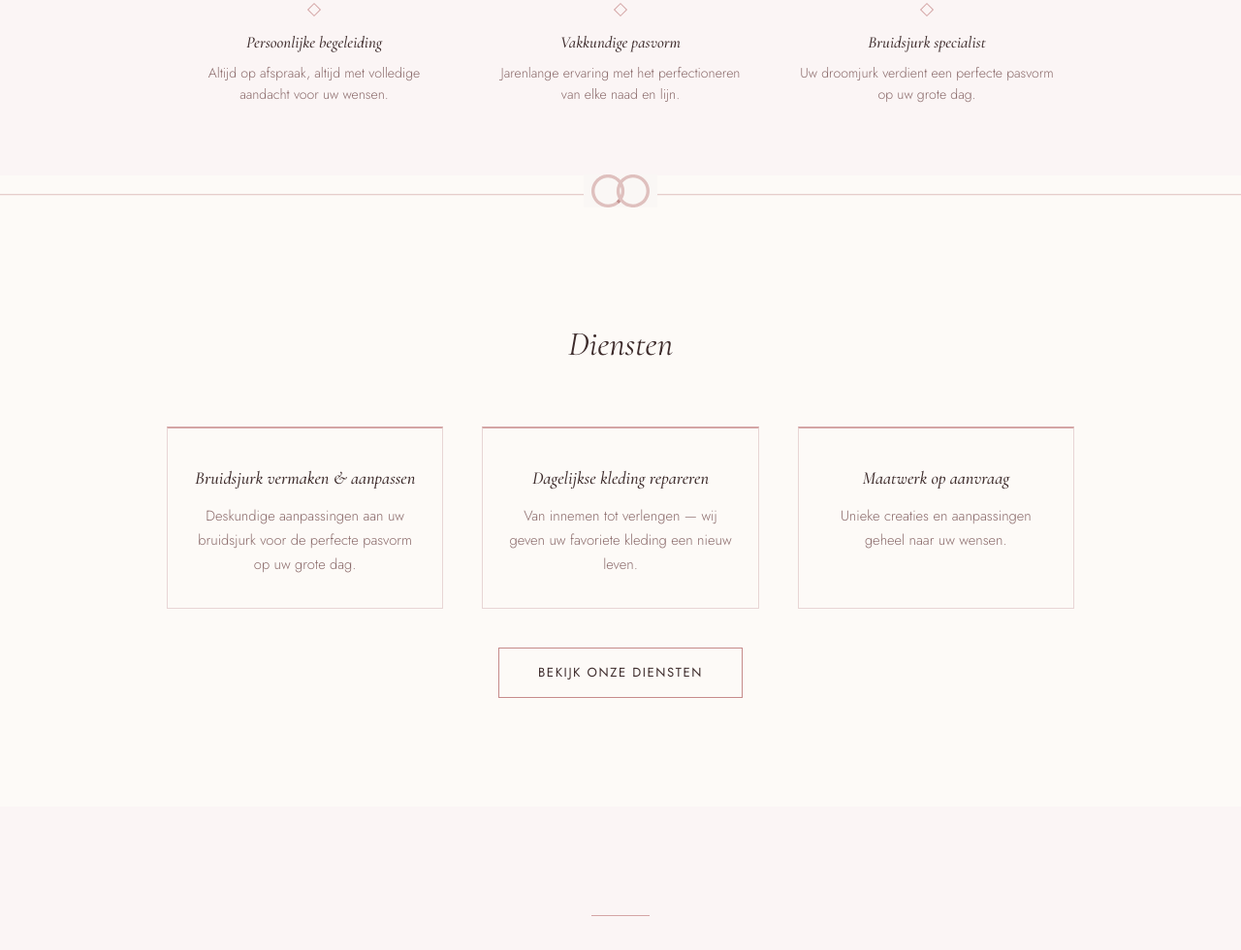
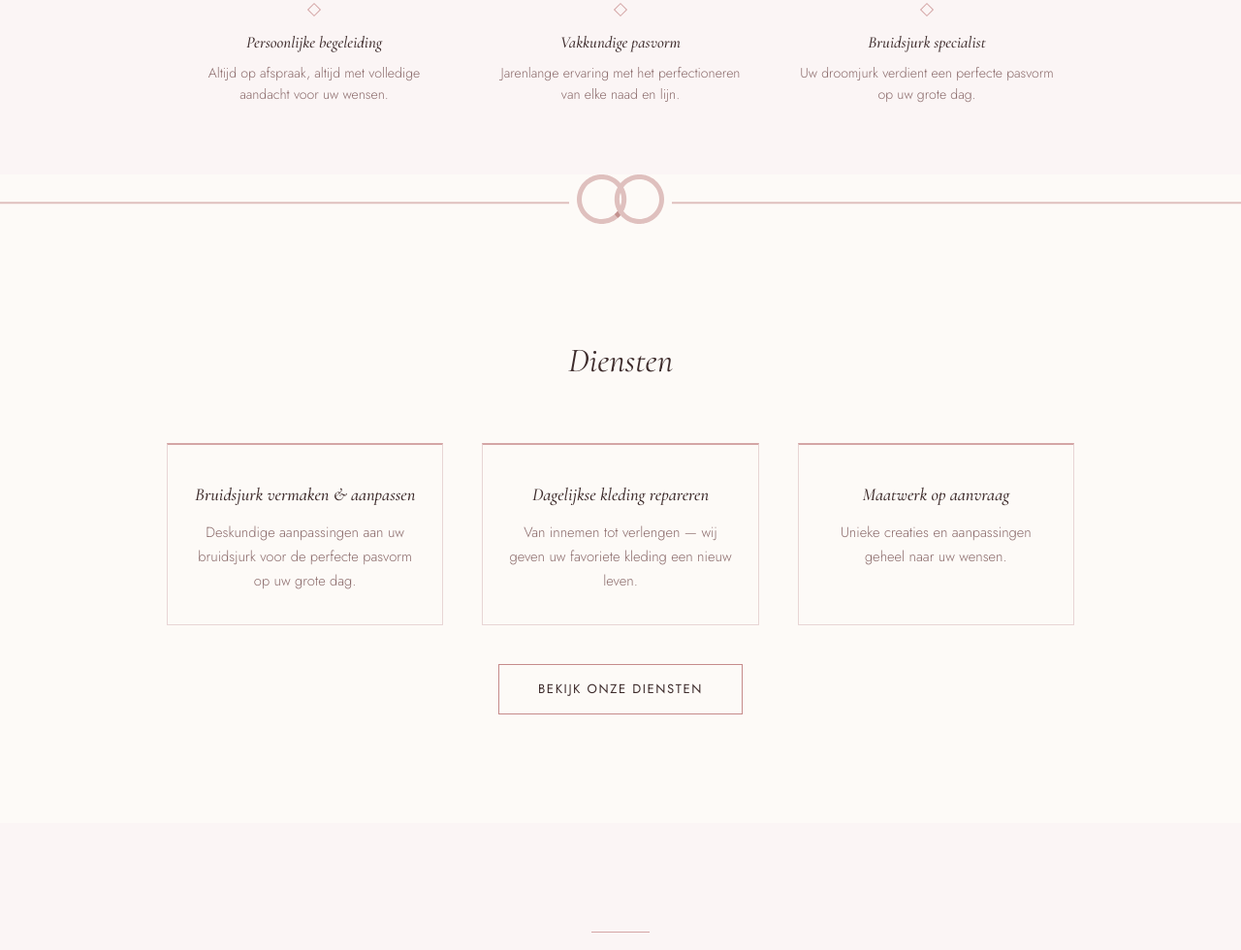
Before and after one commit to selimcelem/q-atelier, a plain HTML site: page frontend/public/index.html in a window 1280 px wide. Shown: the part 949-1929 px from the top of the page at 97% size. Drawn offline with nearby package versions, Linux system fonts and the light colour scheme; no server answers.

Commit message:
fix: divider rings 90px, background matches --bg, margin-top -1px

```diff
--- a/frontend/public/style.css
+++ b/frontend/public/style.css
@@ -275,6 +275,7 @@ nav {
   padding: 0;
   margin-top: -1px;
   z-index: 1;
+  background-color: var(--bg);
 }
 
 .section-divider::before {
@@ -293,11 +294,11 @@ nav {
   display: inline-block;
   z-index: 2;
   padding: 0 8px;
-  background-color: #faf7f5;
+  background-color: #FDFAF7;
 }
 
 .divider-rings img {
-  width: 60px;
+  width: 90px;
   height: auto;
   display: block;
 }
```
